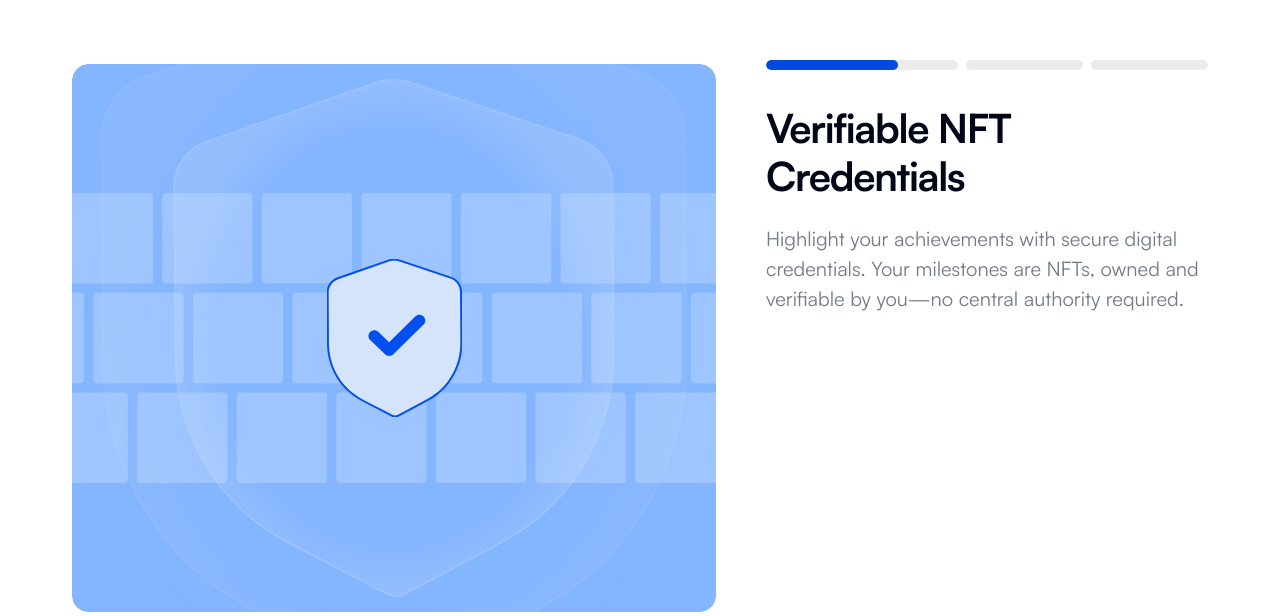
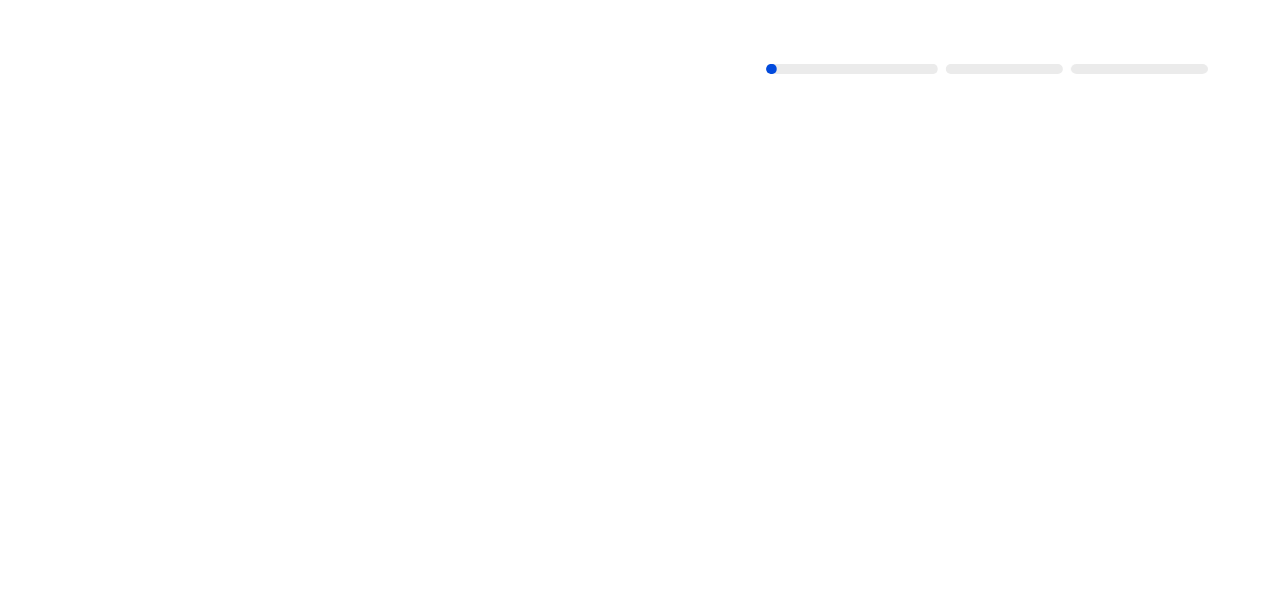
Before and after one commit to TinyTribe/credenza-frontend, a Next.js app: page / in a window 1280 px wide. Shown: the part 888-1504 px from the top of the page. Built offline with nearby package versions, Linux system fonts and the light colour scheme.

Commit message:
feat: increase animation speed for multi-panel section

```diff
--- a/src/components/custom/sectional-panel.tsx
+++ b/src/components/custom/sectional-panel.tsx
@@ -65,7 +65,7 @@ export const SectionPanel = ({ section, isActive }: SectionPanelProps) => {
       opacity: 1,
       x: 0,
       transition: {
-        duration: 0.7,
+        duration: 0.3,
         type: 'spring',
         stiffness: 100,
         damping: 15,
@@ -82,8 +82,8 @@ export const SectionPanel = ({ section, isActive }: SectionPanelProps) => {
       opacity: 1,
       y: 0,
       transition: {
-        duration: 0.6,
-        delay: 0.3,
+        duration: 0.2,
+        delay: 0.1,
         ease: 'easeOut',
       },
     },
--- a/src/components/layout/landing-page/multi-panel-section.tsx
+++ b/src/components/layout/landing-page/multi-panel-section.tsx
@@ -54,8 +54,8 @@ export const MultiPanelSection = () => {
   }, [activeIndex])
 
   useEffect(() => {
-    const duration = 8000
-    const updateInterval = 50
+    const duration = 1800
+    const updateInterval = 200
     const increment = updateInterval / duration
 
     intervalRef.current = setInterval(() => {
@@ -79,7 +79,7 @@ export const MultiPanelSection = () => {
 
   return (
     <div className='w-full relative overflow-hidden'>
-      <div className='hidden lg:block absolute top-0 right-0 z-20 lg:max-w-[442px] w-full'>
+      <div className='hidden lg:block absolute top-1 right-0 z-20 lg:max-w-[442px] w-full'>
         <ScrollIndicator
           sections={sections}
           activeIndex={activeIndex}
--- a/src/motions/onchain-verified-animation.tsx
+++ b/src/motions/onchain-verified-animation.tsx
@@ -16,7 +16,7 @@ export const OnChainVerifiedAnimation = () => {
   useEffect(() => {
     const interval = setInterval(() => {
       setCurrentCompanyIndex((prevIndex) => (prevIndex + 1) % companies.length)
-    }, 1600)
+    }, 400)
 
     if (topCarouselRef.current && bottomCarouselRef.current) {
       setCarouselWidth(
```
